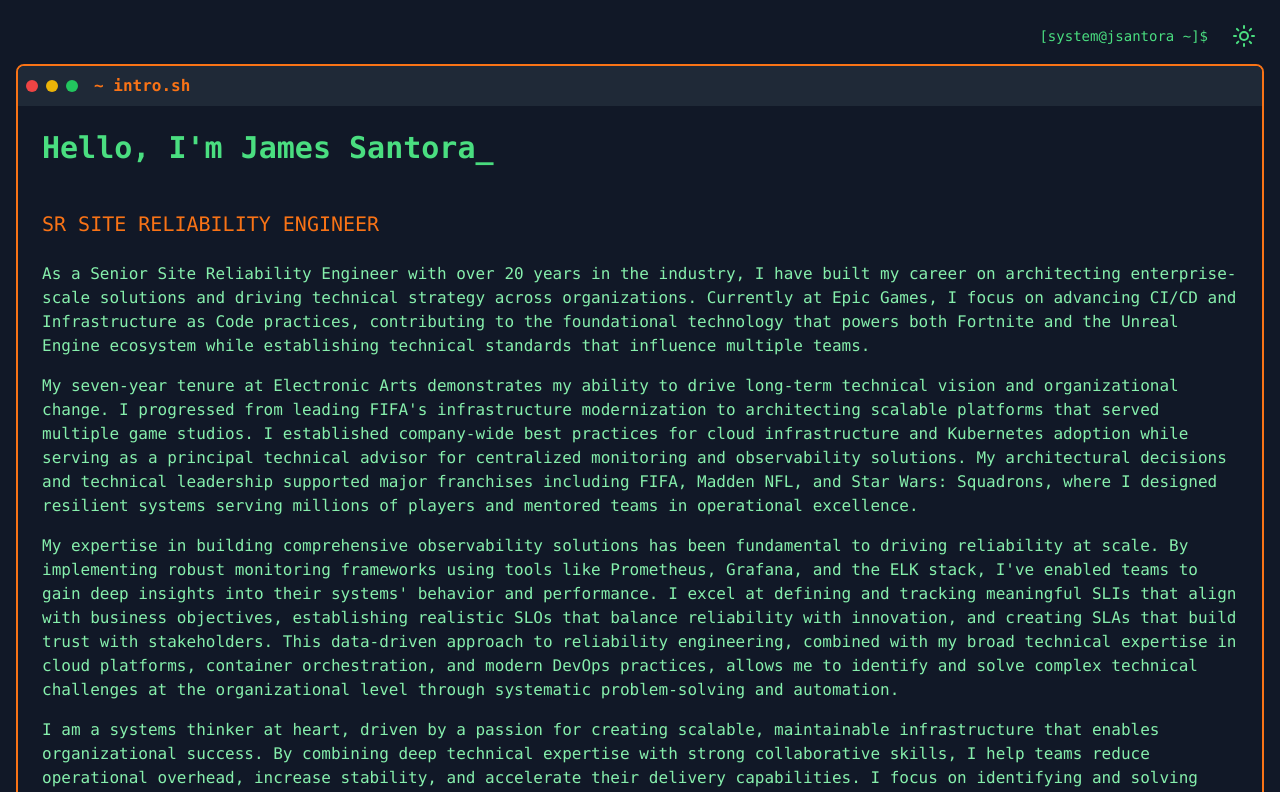
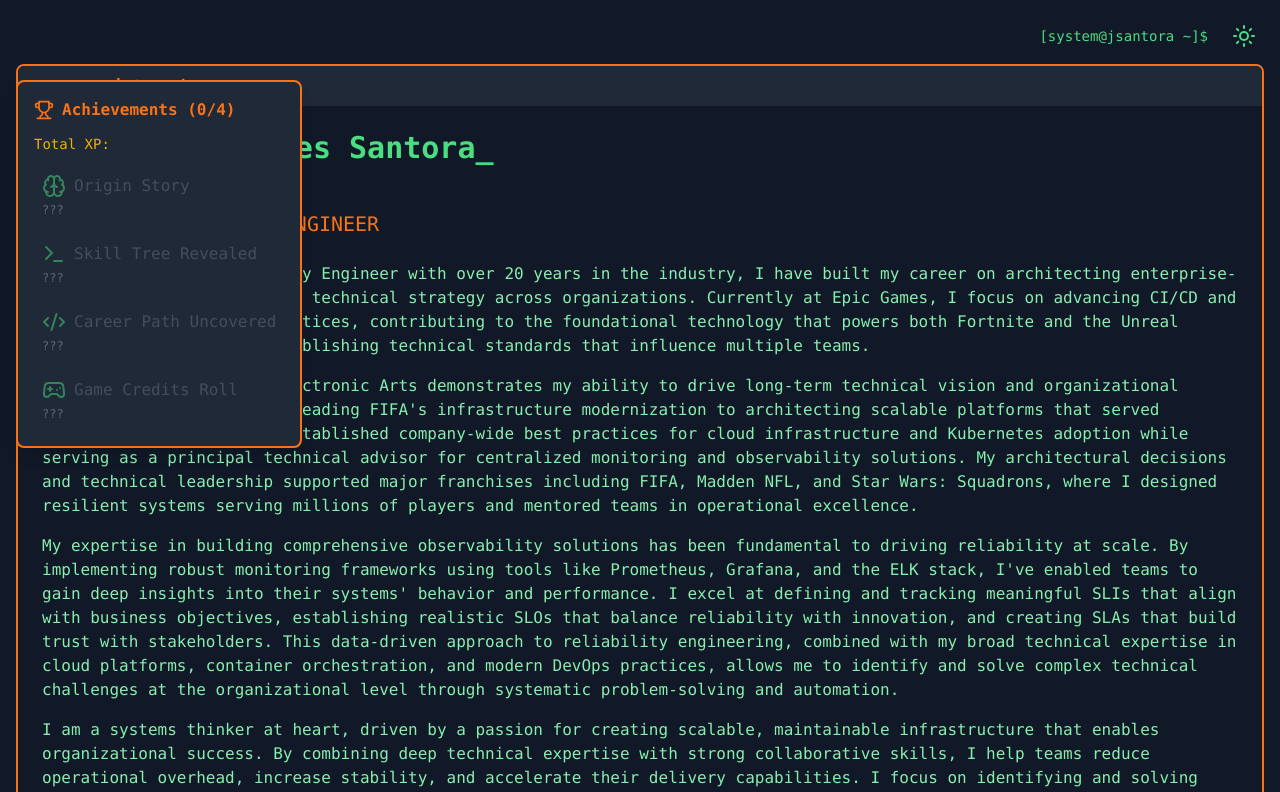
Before and after one commit to jimsantora/resume, a Next.js app: page /resume/ in a window 1280 px wide. Shown: the top 792 px of the page. Built offline with nearby package versions, Linux system fonts and the light colour scheme.

Commit message:
Adding acheivements.

```diff
--- /dev/null
+++ b/components/achievements.tsx
@@ -0,0 +1,146 @@
+import React, { useState, useEffect } from 'react';
+import { Trophy, Terminal, Code2, Gamepad2, Brain } from 'lucide-react';
+
+type Achievement = {
+  id: string;
+  title: string;
+  description: string;
+  section: string;
+  points?: number;
+  icon?: React.ReactNode;
+};
+
+// Updated achievements to match terminal sections
+const achievements: Achievement[] = [
+  {
+    id: 'bio-unlocked',
+    title: 'Origin Story',
+    description: 'Discovered the background of a seasoned SRE',
+    section: 'intro',
+    points: 100,
+    icon: <Brain className="w-6 h-6" />
+  },
+  {
+    id: 'skills-unlocked',
+    title: 'Skill Tree Revealed',
+    description: 'Explored a diverse technical skillset',
+    section: 'skills',
+    points: 200,
+    icon: <Terminal className="w-6 h-6" />
+  },
+  {
+    id: 'experience-unlocked',
+    title: 'Career Path Uncovered',
+    description: 'Traced the journey from IT Manager to SRE',
+    section: 'experience',
+    points: 300,
+    icon: <Code2 className="w-6 h-6" />
+  },
+  {
+    id: 'games-unlocked',
+    title: 'Game Credits Roll',
+    description: 'Viewed contributions to major game titles',
+    section: 'game-credits',
+    points: 400,
+    icon: <Gamepad2 className="w-6 h-6" />
+  }
+];
+
+// Map terminal sections to achievements
+const sectionAchievements: { [key: string]: string } = {
+  'intro': 'bio-unlocked',
+  'skills': 'skills-unlocked',
+  'experience': 'experience-unlocked',
+  'game-credits': 'games-unlocked'
+};
+
+// Rest of the code remains the same
+export const useAchievements = () => {
+  const [unlockedAchievements, setUnlockedAchievements] = useState<string[]>([]);
+  const [currentNotification, setCurrentNotification] = useState<Achievement | null>(null);
+  const [totalPoints, setTotalPoints] = useState<number>(0);
+
+  const unlockAchievement = (sectionId: string) => {
+    const achievementId = sectionAchievements[sectionId];
+    if (achievementId && !unlockedAchievements.includes(achievementId)) {
+      const achievement = achievements.find(a => a.id === achievementId);
+      if (achievement) {
+        setUnlockedAchievements(prev => [...prev, achievementId]);
+        setCurrentNotification(achievement);
+        setTotalPoints(prev => prev + (achievement.points || 0));
+        setTimeout(() => setCurrentNotification(null), 3000);
+      }
+    }
+  };
+
+  return {
+    unlockedAchievements,
+    currentNotification,
+    unlockAchievement,
+    achievements,
+    totalPoints
+  };
+};
+
+// Previous notification component remains the same
+export const AchievementNotification: React.FC<{
+  achievement: Achievement | null;
+  theme: string;
+}> = ({ achievement, theme }) => {
+  // ... same as before
+};
+
+// Updated achievements list to show total points
+export const AchievementsList: React.FC<{
+  unlockedAchievements: string[];
+  theme: string;
+  totalPoints: number;
+}> = ({ unlockedAchievements, theme, totalPoints }) => {
+  return (
+    <div className="fixed left-4 top-20 max-w-xs">
+      <div className={`p-4 rounded-lg shadow-lg border-2 border-orange-500 ${
+        theme === 'dark' ? 'bg-gray-800' : 'bg-white'
+      }`}>
+        <h3 className="text-orange-500 font-bold mb-3 flex items-center gap-2">
+          <Trophy className="w-5 h-5" />
+          Achievements ({unlockedAchievements.length}/{achievements.length})
+        </h3>
+        <p className="text-sm text-yellow-500 mb-3">Total XP: {totalPoints}</p>
+        <div className="space-y-2">
+          {achievements.map(achievement => {
+            const isUnlocked = unlockedAchievements.includes(achievement.id);
+            return (
+              <div
+                key={achievement.id}
+                className={`p-2 rounded ${
+                  isUnlocked
+                    ? 'opacity-100'
+                    : 'opacity-50'
+                }`}
+              >
+                <div className="flex items-center gap-2">
+                  {achievement.icon || <Trophy className={`w-4 h-4 ${
+                    isUnlocked ? 'text-yellow-500' : 'text-gray-500'
+                  }`} />}
+                  <span className={`font-medium ${
+                    isUnlocked ? 'text-orange-500' : 'text-gray-500'
+                  }`}>
+                    {achievement.title}
+                  </span>
+                </div>
+                <p className={`text-xs mt-1 ${
+                  theme === 'dark' ? 'text-gray-400' : 'text-gray-600'
+                }`}>
+                  {isUnlocked ? achievement.description : '???'}
+                </p>
+                {isUnlocked && (
+                  <p className="text-xs text-yellow-500 mt-1">+{achievement.points} XP</p>
+                )}
+              </div>
+            );
+          })}
+        </div>
+      </div>
+    </div>
+  );
+};
--- a/components/resume-website.tsx
+++ b/components/resume-website.tsx
@@ -1,5 +1,7 @@
 import React, { useState, useEffect } from 'react';
 import { Sun, Moon, Terminal, Code2, Database, Cloud } from 'lucide-react';
+import { useAchievements, AchievementNotification, AchievementsList } from './achievements';
+import { useScrollTrigger } from './useScrollTrigger';
 
 export default function ResumeWebsite() {
   const [theme, setTheme] = useState('dark');
@@ -7,6 +9,7 @@
   const introText = "Hello, I'm James Santora";
   const [currentIndex, setCurrentIndex] = useState(0);
   const [activeSection, setActiveSection] = useState('hero');
+  const { unlockedAchievements, currentNotification, unlockAchievement } = useAchievements();
 
   useEffect(() => {
     if (currentIndex < introText.length) {
@@ -23,8 +26,19 @@
   };
 
   // Enhanced terminal-style section wrapper
-  const TerminalWindow: React.FC<{ title: string, children: React.ReactNode }> = ({ title, children }) => (
-    <div className="mb-12 rounded-lg overflow-hidden border-2 border-orange-500">
+  const TerminalWindow: React.FC<{
+    title: string,
+    children: React.ReactNode,
+    sectionId: string
+  }> = ({ title, children, sectionId }) => {
+    // Create ref for scroll tracking
+    const sectionRef = useScrollTrigger(sectionId, unlockAchievement);
+
+    return (
+      <div
+        ref={sectionRef}
+        className="mb-12 rounded-lg overflow-hidden border-2 border-orange-500"
+      >
         <div className={`flex items-center p-2 ${theme === 'dark' ? 'bg-gray-800' : 'bg-gray-200'}`}>
           <div className="flex space-x-2 mr-4">
             <div className="w-3 h-3 rounded-full bg-red-500"></div>
@@ -38,6 +52,7 @@
         </div>
       </div>
     );
+  };
 
   return (
     <div className={`min-h-screen font-mono transition-colors duration-300 ${
@@ -45,6 +60,10 @@
         ? 'bg-gray-900 text-green-400'
         : 'bg-gray-100 text-gray-800'
     }`}>
+
+      <AchievementNotification achievement={currentNotification} theme={theme} />
+      <AchievementsList unlockedAchievements={unlockedAchievements} theme={theme} />
+
       <div className="fixed top-4 right-4 flex items-center space-x-4">
         <span className={`text-sm ${theme === 'dark' ? 'text-green-400' : 'text-gray-600'}`}>
           [system@jsantora ~]$
--- /dev/null
+++ b/components/useScrollTrigger.tsx
@@ -0,0 +1,39 @@
+import { useEffect, useRef } from 'react';
+
+export const useScrollTrigger = (
+  sectionId: string,
+  onTrigger: (sectionId: string) => void
+) => {
+  const sectionRef = useRef<HTMLDivElement>(null);
+
+  useEffect(() => {
+    const observer = new IntersectionObserver(
+      (entries) => {
+        entries.forEach((entry) => {
+          if (entry.isIntersecting) {
+            onTrigger(sectionId);
+            // Unobserve after triggering to prevent multiple triggers
+            observer.unobserve(entry.target);
+          }
+        });
+      },
+      {
+        // Element is considered visible when 50% of it is in view
+        threshold: 0.5,
+      }
+    );
+
+    if (sectionRef.current) {
+      observer.observe(sectionRef.current);
+    }
+
+    // Cleanup observer on component unmount
+    return () => {
+      if (sectionRef.current) {
+        observer.unobserve(sectionRef.current);
+      }
+    };
+  }, [sectionId, onTrigger]);
+
+  return sectionRef;
+};
```
Lines whose indentation alone changed are shown as unchanged.
